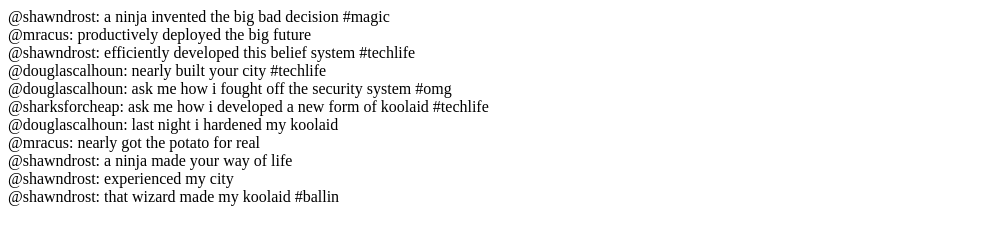
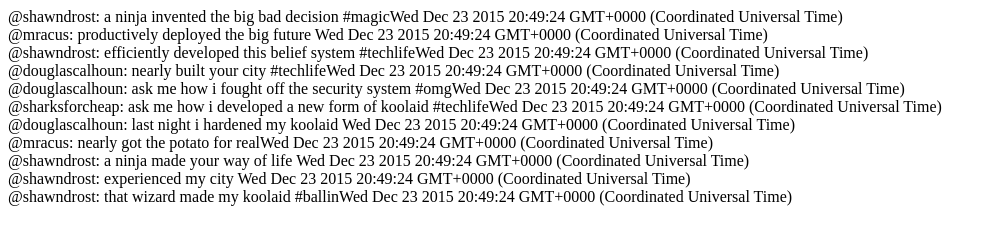
Before and after one commit to OaklandRocks/HackReactor-Challenges, a plain HTML site: page twittler/index.html in a window 1280 px wide. Shown: the whole page, without its empty margins (0-996 px from the left). Drawn offline with Linux system fonts and the light colour scheme.

Commit message:
familiarzing with stream created_at diplays

```diff
--- a/twittler/index.html
+++ b/twittler/index.html
@@ -4,21 +4,24 @@
   <head>
     <script src="jquery.js"></script>
     <script src="data_generator.js"></script>
+    <!--script src="https://cdnjs.cloudflare.com/ajax/libs/moment.js/2.10.6/moment-with-locales.min.js"></script-->
   </head>
+  <div class="content">
   <body>
     <script>
       $(document).ready(function(){
-        var $body = $('body');
-        $body.html('');
+        var $content = $('.content');
+        $content.html('');
         var index = streams.home.length - 1;
         while(index >= 0){
           var tweet = streams.home[index];
           var $tweet = $('<div></div>');
-          $tweet.text('@' + tweet.user + ': ' + tweet.message);
-          $tweet.appendTo($body);
+          $tweet.text('@' + tweet.user + ': ' + tweet.message + tweet.created_at);
+          $tweet.appendTo($content);
           index -= 1;
         }
       });
     </script>
+    </div>
   </body>
 </html>
```
